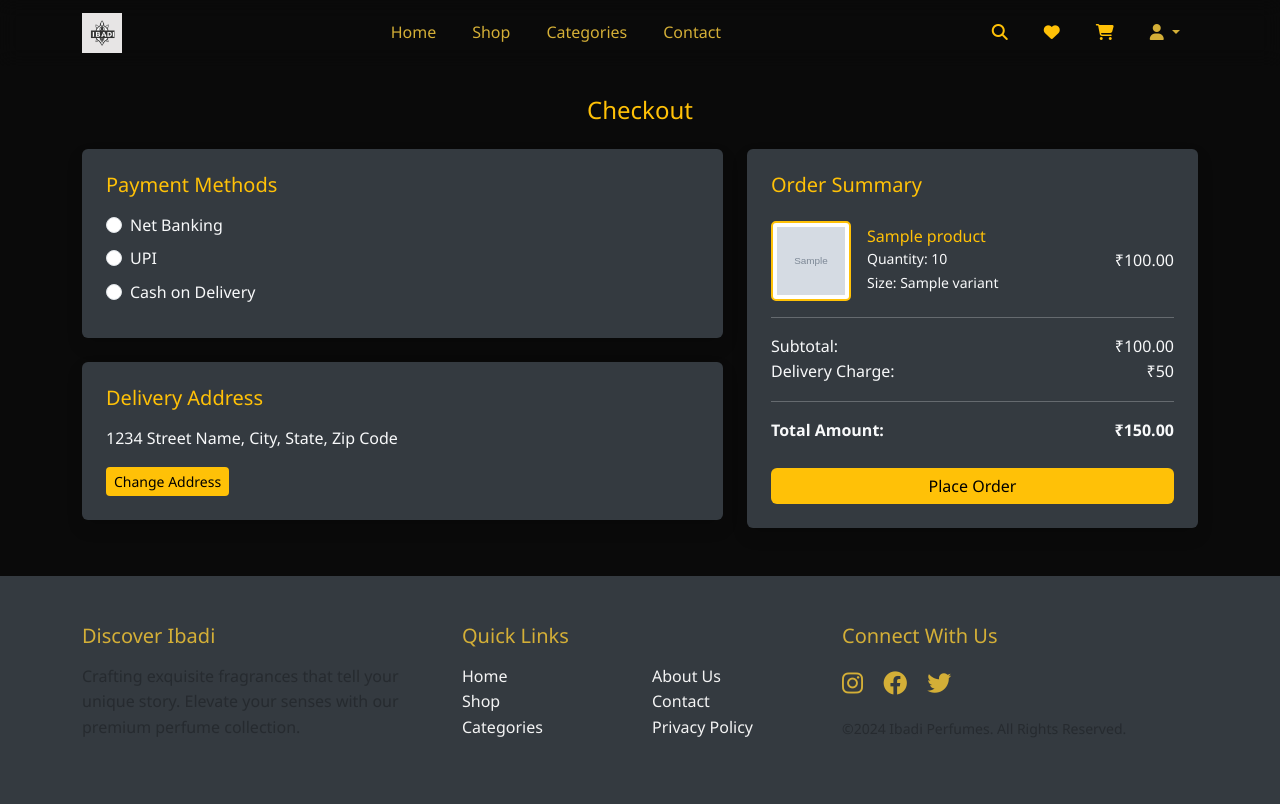
After one commit to hashim-jihan/ibadi-perfumes, a Django app: page /checkoutPage in a window 1280 px wide. The commit adds this page. Run offline with Django 5.2, Linux system fonts and the light colour scheme; a user stored in the database is signed in; tables that the repository leaves empty hold one stand-in row (values such as "Sample post"); grey boxes marked "Sample" are stand-in pictures; some libraries are stand-ins or nearby versions.

Commit message:
variant selection done

```diff
--- a/ibadi/useribadi/forms.py
+++ b/ibadi/useribadi/forms.py
@@ -25,6 +25,7 @@ class SignupForm(forms.ModelForm):
         full_name = self.cleaned_data.get('full_name')
         if not full_name:
             raise ValidationError('Full Name is required ')
+
 
         return full_name
 
--- /dev/null
+++ b/ibadi/useribadi/templates/useribadi/checkout.html
@@ -0,0 +1,111 @@
+{% extends 'useribadi/base.html' %}
+
+{% block content %}
+<div class="container py-5">
+    <h4 class="text-warning mb-4 text-center">Checkout</h4>
+    <div class="row">
+        <!-- Left Section -->
+        <div class="col-lg-7">
+            <!-- Payment Methods -->
+            <div class="bg-dark text-light rounded shadow p-4 mb-4">
+                <h5 class="text-warning mb-3">Payment Methods</h5>
+                <form>
+                    <div class="form-check mb-2">
+                        <input type="radio" class="form-check-input" name="paymentMethod" id="netBanking" value="Net Banking">
+                        <label class="form-check-label" for="netBanking">Net Banking</label>
+                    </div>
+                    <div class="form-check mb-2">
+                        <input type="radio" class="form-check-input" name="paymentMethod" id="upi" value="UPI">
+                        <label class="form-check-label" for="upi">UPI</label>
+                    </div>
+                    <div class="form-check mb-2">
+                        <input type="radio" class="form-check-input" name="paymentMethod" id="cashOnDelivery" value="Cash on Delivery">
+                        <label class="form-check-label" for="cashOnDelivery">Cash on Delivery</label>
+                    </div>
+                </form>
+            </div>
+
+            <!-- Address Section -->
+            <div class="bg-dark text-light rounded shadow p-4">
+                <h5 class="text-warning mb-3">Delivery Address</h5>
+                <p id="currentAddress">1234 Street Name, City, State, Zip Code</p>
+                <button class="btn btn-warning btn-sm">Change Address</button>
+            </div>
+        </div>
+
+        <!-- Right Section: Order Summary -->
+        <div class="col-lg-5">
+            <div class="bg-dark text-light rounded shadow p-4">
+                <h5 class="text-warning mb-4">Order Summary</h5>
+                {% for item in cartItems %}
+                <div class="d-flex align-items-center mb-3">
+                    <!-- Product Image -->
+                    <div class="me-3">
+                        <img src="{{ item.image }}" alt="{{ item.product.product_name }}" class="img-thumbnail"
+                             style="width: 80px; height: 80px; object-fit: cover;">
+                    </div>
+                    <!-- Product Details -->
+                    <div class="flex-grow-1">
+                        <h6 class="text-warning mb-0">{{ item.product.product_name }}</h6>
+                        <small>Quantity: {{ item.quantity }}</small>
+                        {% if item.variant %}
+                        <small class="d-block">Size: {{ item.variant.variant_name }}</small>
+                        {% endif %}
+                    </div>
+                    <!-- Subtotal -->
+                    <div>₹{{ item.subtotal }}</div>
+                </div>
+                <hr class="bg-secondary">
+                {% endfor %}
+
+                <!-- Subtotal and Total -->
+                <div class="d-flex justify-content-between">
+                    <span>Subtotal:</span>
+                    <span>₹{{ cartSubTotal }}</span>
+                </div>
+                <div class="d-flex justify-content-between">
+                    <span>Delivery Charge:</span>
+                    <span>₹{{ deliveryCharge }}</span>
+                </div>
+                <hr class="bg-warning">
+                <div class="d-flex justify-content-between mb-4">
+                    <span><strong>Total Amount:</strong></span>
+                    <span><strong>₹{{ cartTotal }}</strong></span>
+                </div>
+                <button class="btn btn-warning w-100">Place Order</button>
+            </div>
+        </div>
+    </div>
+</div>
+
+<style>
+    /* Shared Styling */
+    .bg-dark {
+        background-color: #343a40 !important;
+    }
+    .text-warning {
+        color: #ffc107 !important;
+    }
+    .form-check-input:checked {
+        background-color: #ffc107;
+        border-color: #ffc107;
+    }
+    .btn-warning {
+        background-color: #ffc107;
+        border: none;
+    }
+    .btn-warning:hover {
+        background-color: #d39e00;
+    }
+    .rounded {
+        border-radius: 0.5rem;
+    }
+    .shadow {
+        box-shadow: 0 4px 15px rgba(0, 0, 0, 0.2);
+    }
+    .img-thumbnail {
+        border: 2px solid #ffc107;
+        border-radius: 5px;
+    }
+</style>
+{% endblock %}
--- a/ibadi/useribadi/urls.py
+++ b/ibadi/useribadi/urls.py
@@ -20,4 +20,6 @@ urlpatterns = [
     path('myCart',views.myCart,name='myCart'),
     path('addToCart/<int:product_id>',views.addToCart,name='addToCart'),
     path('removeFromCart/<int:product_id>',views.removeFromCart,name='removeFromCart'),
+    path('checkoutPage',views.checkoutPage,name='checkoutPage'),
+    path('updateCartQuantity/<int:product_id>',views.updateCartQuantity,name='updateCartQuantity'),
 ]
--- a/ibadi/useribadi/views.py
+++ b/ibadi/useribadi/views.py
@@ -228,19 +228,16 @@ def shop(request):
 
 
 def productPage(request, product_id, variant_id):
-    # Ensure user authentication
+
     if not request.user.is_authenticated:
         return redirect('userLogin')
 
-    # Fetch the product with the specific product_id and variant_id
     product = get_object_or_404(Product, product_id=product_id, variant_id=variant_id, is_active=True)
     images = product.product_images.all()
     mainImage = images.filter(is_main=True).first()
 
-    # Fetch all variants of this product's name
     variants = Product.objects.filter(product_name=product.product_name, is_active=True)
 
-    # Related products excluding the current product
     products = Product.objects.filter(category=product.category, is_active=True).exclude(product_id=product_id).exclude(product_name=product.product_name)
 
     related_products = []
@@ -267,49 +264,15 @@ def productPage(request, product_id, variant_id):
     })
 
 
-# @csrf_exempt
-# def productPage(request,product_id,variant_id):
-#     if not request.user.is_authenticated:
-#         return redirect('userLogin')
-
-#     product = get_object_or_404(Product, product_id=product_id,variant_id=variant_id)
-#     images = product.product_images.all()
-#     mainImage = images.first()
-
-#     variants = ProductVariants.objects.filter(is_active=True)
-#     print(variants)
-
-#     products = Product.objects.filter(is_active=True,category=product.category).exclude(product_id=product_id).exclude(product_name=product.product_name)
-#     related_products = []
-#     seenProductsName = set()
-
-#     for related_product in products:
-#         if related_product.product_name not in seenProductsName:
-#             seenProductsName.add(related_product.product_name)
-#             relatedMainImage = related_product.product_images.filter(is_main=True).first()
-#             relatedImageUrl = relatedMainImage.images.url if mainImage else None
-#             related_products.append({
-#                 'id':related_product.product_id,
-#                 'name' :related_product.product_name,
-#                 'price' : related_product.selling_price,
-#                 'relatedImageUrl':relatedImageUrl,
-#                 'variant_id':1
-#             })
-#     return render(request,'useribadi/productPage.html',{'product' : product, 'images' : images, 'mainImage' : mainImage, 'variants':variants, 'related_products' : related_products})
-
-
-
 @login_required
 def userProfile(request):
     return render(request, 'useribadi/userProfile.html', {'user':request.user})
 
 
 
-
 def userAddress(request):
     addresses = Address.objects.filter(user=request.user)
     return render(request,'useribadi/userAddress.html', {'addresses':addresses})
-
 
 
 
@@ -365,19 +328,28 @@ def deleteAddress(request,address_id):
     return redirect('userAddress')
 
 
+
 @csrf_exempt
 def addToCart(request, product_id):
-    product = get_object_or_404(Product,product_id=product_id)
+    variant_id = request.POST.get('variant_id')
+    product = get_object_or_404(Product,product_id=product_id,variant_id=variant_id)
 
     cartItem, created = Cart.objects.get_or_create(user=request.user,product_id=product_id)
+    maxQuantity = 5
 
     if not created:
-        cartItem.quantity +=1
+        if cartItem.quantity >= maxQuantity:
+            messages.error(request, f'You can only add up to {maxQuantity} of {product.product_name}')
+        else:
+            cartItem.quantity +=1
+            cartItem.save()
+            messages.success(request,f'updated the quantity of {product.product_name} in your cart')
+    else:
+        cartItem.quantity = 1
         cartItem.save()
-        messages.success(request,f'updated the quantity of {product.product_name} in your cart')
-    else:
         messages.success(request,f'Added {product.product_name} to your cart')
-    return redirect('productPage',product_id=product_id)
+
+    return redirect('productPage',product_id=product_id,variant_id=variant_id)
 
 
 
@@ -416,9 +388,66 @@ def myCart(request):
 
 
 
+def updateCartQuantity(request, product_id):
+    if request.method == 'POST':
+        action = request.POST.get('action')
+        cartItem = get_object_or_404(Cart,product__product_id=product_id, user=request.user)
+
+        maxQuantity = 5
+        availableQuantity = cartItem.product.quantity
+
+        if action == 'increase':
+            if cartItem.quantity >= maxQuantity:
+                messages.error(request,f'you can only add up to {maxQuantity} of {cartItem.product.product_name}')
+            elif cartItem.quantity + 1 > availableQuantity:
+                messages.error(request,f'only {availableQuantity} of {cartItem.product.product_name} is available in stock')
+            else:
+                cartItem.quantity +=1
+                cartItem.save()
+
+        elif action == 'decrease' and cartItem.quantity > 1:
+            cartItem.quantity -=1
+            cartItem.save()
+
+        return redirect('myCart')
+
+
 
 def removeFromCart(request, product_id):
     product = get_object_or_404(Cart,product_id=product_id, user=request.user)
     product.delete()
     messages.error(request,'Item Removed from cart!')
     return redirect('myCart')
+
+
+def checkoutPage(request):
+
+    cartItems = Cart.objects.filter(user=request.user)
+    cartItemWithSubTotal = []
+
+    for item in cartItems:
+        productSubTotal = item.product.selling_price * item.quantity
+        mainImage = item.product.product_images.filter(is_main=True).first()
+
+        variant = None
+        if hasattr(item.product,'variant'):
+            variant = item.product.variant
+
+        cartItemWithSubTotal.append({
+            'id':item.product.product_id,
+            'product':item.product,
+            'image':mainImage.images.url,
+            'quantity':item.quantity,
+            'subtotal':productSubTotal,
+            'variant':variant
+        })
+
+        cartSubTotal = sum(item['subtotal'] for item in cartItemWithSubTotal)
+        deliveryCharge = 50 if cartItems.exists() else 0
+        cartTotal = cartSubTotal + deliveryCharge
+    return render(request,'useribadi/checkout.html', {
+        'cartItems':cartItemWithSubTotal,
+        'cartSubTotal':cartSubTotal,
+        'deliveryCharge':deliveryCharge,
+        'cartTotal':cartTotal
+    })
```
Also changed, not shown: ibadi/useribadi/templates/useribadi/myCart.html (+6 -7 lines), ibadi/useribadi/templates/useribadi/productPage.html (+29 -0 lines), ibadi/media/products/Screenshot_2024-12-12_102459.png (added), ibadi/media/products/Screenshot_2024-12-12_102459_Sm8WhXA.png (added), ibadi/media/products/Screenshot_2024-12-12_102459_nxijQDL.png (added), ibadi/media/products/Screenshot_2024-12-12_102459_oPt3whT.png (added), ibadi/media/products/Screenshot_2024-12-12_102459_rJFojcP.png (added), ibadi/media/products/Screenshot_2024-12-12_102459_zhkOVnb.png (added).
